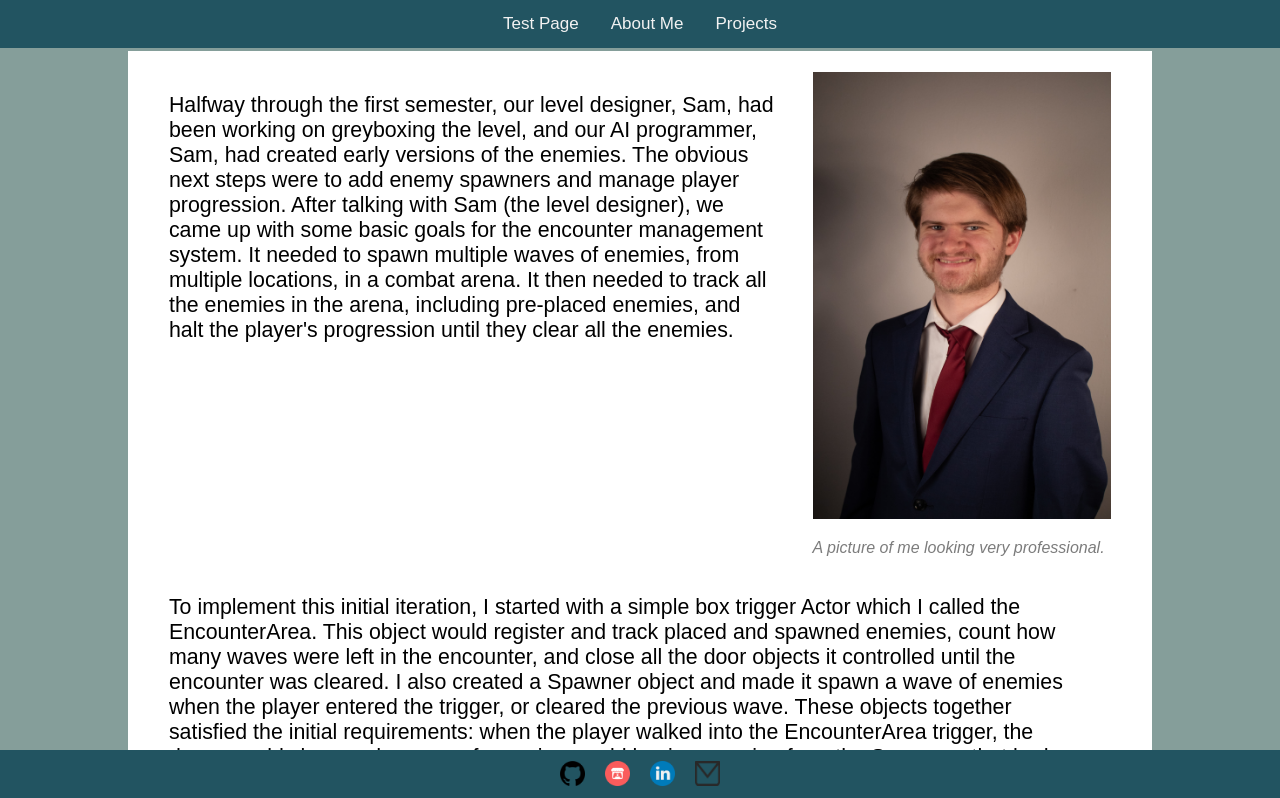
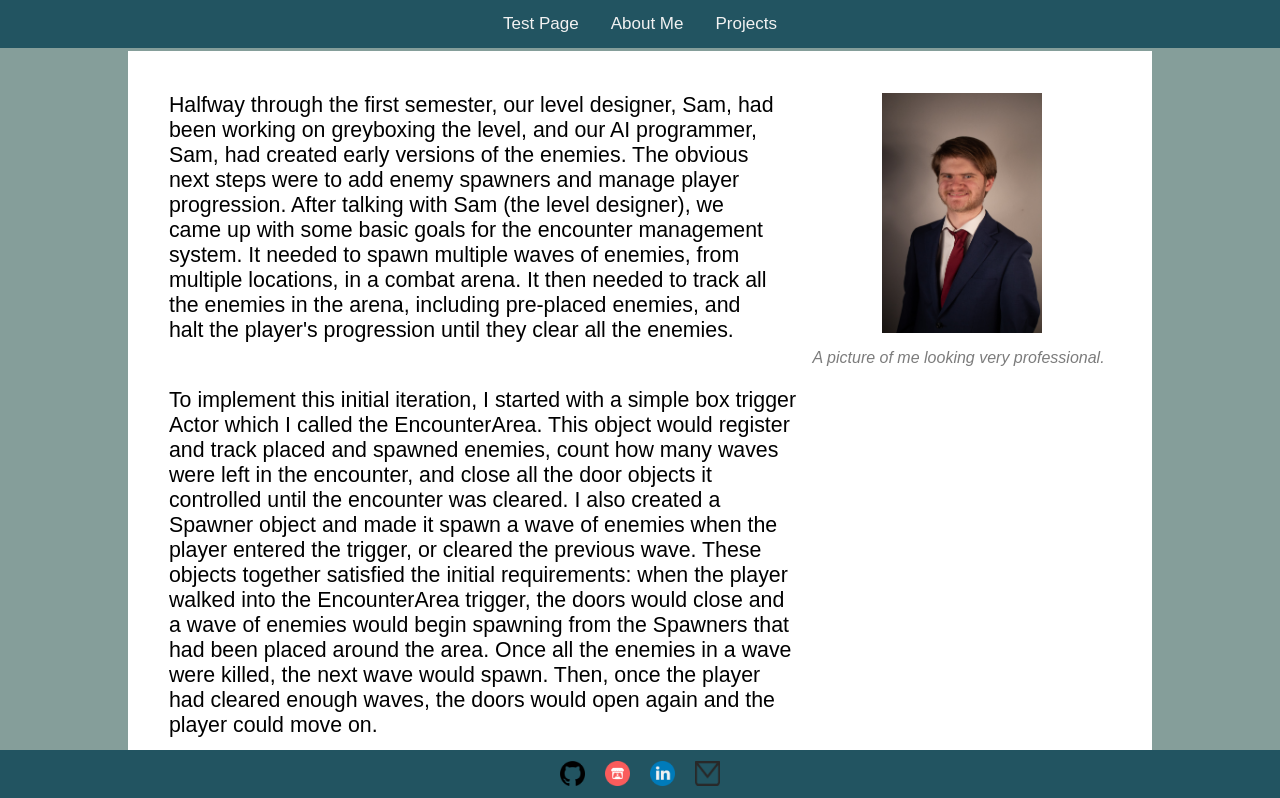
Before and after one commit to hdorer/hdorer.github.io, a React (Vite) app: page /test-page in a window 1280 px wide. Shown: the top 798 px of the page. Built offline with nearby package versions, Linux system fonts and the light colour scheme.

Commit message:
Article paragraph images are now sized based on paragraph text height

```diff
--- a/src/components/Article.css
+++ b/src/components/Article.css
@@ -4,27 +4,38 @@ article {
 
 .paragraph {
     display: flex;
+    font-size: 16pt;
+    margin-top: 1em;
+    margin-bottom: 1em;
 }
 
 .paragraph .text-column {
     width: 67%;
-    padding-right: 4%;
 }
 
 .paragraph .text-column.no-image {
     width: 100%;
 }
 
-.paragraph .text-column .article-text {
-    font-size: 16pt;
+.paragraph .text-column .text-wrapper {
+    flex-grow: 0;
+    align-self: flex-start;
+    height: auto;
+}
+
+.paragraph .text-column .text-wrapper .article-text p {
+    margin: 0;
 }
 
 .paragraph .media-column {
     width: 33%;
+    display:flex; /* surely this will have no negative consequences */
+    flex-direction: column;
 }
 
 .paragraph .media-column img {
     max-width: 100%;
+    min-height: 240px;
     height: auto;
 }
 
@@ -32,4 +43,33 @@ article {
     font-size: 12pt;
     color: rgb(124, 124, 124);
     font-style: italic;
+    margin: 0;
+    padding-top: 1em;
 }
+
+@media screen and (min-width: 768px) {
+    .paragraph .text-column {
+        padding-right: 4%;
+    }
+}
+
+@media screen and (max-width: 767px) {
+    .paragraph {
+        flex-direction: column;
+    }
+
+    .paragraph .text-column {
+        width: 100%;
+    }
+
+    .paragraph .media-column {
+        width: 100%;
+    }
+
+    .paragraph .media-column img {
+        max-height: 240px;
+        width: 100%;
+        height: auto;
+        object-fit: contain;
+    }
+}
--- a/src/components/Article.tsx
+++ b/src/components/Article.tsx
@@ -1,5 +1,7 @@
-import { useState, useEffect } from 'react';
+import { useContext, useRef, useState, useEffect } from 'react';
 import Markdown from 'react-markdown';
+import HeightGetter from './HeightGetter';
+import globalContext from './GlobalContext';
 import articles from '../modules/ArticleLoader';
 import './Article.css';
 
@@ -25,15 +27,40 @@ interface Props {
 }
 
 function Paragraph({ text, imageSrc, imageCaption }: ParagraphProps) {
+    const context = useContext(globalContext);
+    if(!context) {
+        throw new Error("Missing context (is the component you're trying to use this in inside a GlobalContextProvider?)");
+    }
+
+    const textRef = useRef<HTMLDivElement>(null);
+    const captionRef = useRef<HTMLParagraphElement>(null);
+
+    const [textHeight, recordTextHeight] = useState(0);
+    const [captionHeight, recordCaptionHeight] = useState(0);
+
+    const { screenWidth } = context;
+
     return (
         <div className="paragraph">
-            <div className={imageSrc ? "text-column" : "text-column no-image"}>
-                <Markdown className="article-text">{text}</Markdown>
+            <HeightGetter elementRef={textRef} setHeight={recordTextHeight} />
+            <HeightGetter elementRef={captionRef} setHeight={recordCaptionHeight} />
+            <div className="text-column">
+                <div ref={textRef} className="text-wrapper">
+                    <Markdown className="article-text">{text}</Markdown>
+                </div>
             </div>
             {imageSrc && (
                 <div className="media-column">
-                    <img src={`/src/assets/images/${imageSrc}`} />
-                    {imageCaption && <p className="image-caption">{imageCaption}</p>}
+                    {screenWidth >= 768 ?
+                        <img src={`/src/assets/images/${imageSrc}`} style={{
+                            maxHeight: `${textHeight - captionHeight}px`,
+                            width: `100%`,
+                            height: `auto`,
+                            objectFit: `contain`
+                        }} /> :
+                        <img src={`/src/assets/images/${imageSrc}`} />
+                    }
+                    {imageCaption && <p ref={captionRef} className="image-caption">{imageCaption}</p>}
                 </div>
             )}
         </div>
@@ -53,7 +80,7 @@ export function Article({ data }: Props) {
 
             const importedArticle = await importArticle();
 
-            return importedArticle.split('\n\n');
+            return importedArticle.replace(/\r\n/g, '\n').trim().split(/\n\s*\n/);
         }
 
         loadArticle().then(paragraphs => {
--- a/src/components/HeightGetter.tsx
+++ b/src/components/HeightGetter.tsx
@@ -1,31 +1,20 @@
-import { ReactNode, useRef, useEffect } from 'react';
+import { RefObject, useEffect } from 'react';
 
 interface Props {
-    className?: string
+    elementRef: RefObject<HTMLElement>;
     setHeight?: (height: number) => void;
-    children?: ReactNode
 }
 
-function HeightGetter({ className, setHeight, children }: Props) {
-    const divRef = useRef<HTMLDivElement>(null);
-
+function HeightGetter({ elementRef, setHeight }: Props) {
     useEffect(() => {
-        if(!divRef.current) {
+        if(!elementRef.current || !setHeight) {
             return;
         }
 
-        if(!setHeight) {
-            return;
-        }
-
-        setHeight(divRef.current.clientHeight);
+        setHeight(elementRef.current.offsetHeight);
     }, []);
 
-    return (
-        <div ref={divRef} className={className}>
-            {children}
-        </div>
-    );
+    return <></>;
 }
 
 export default HeightGetter;
--- a/src/routes/TestPage.tsx
+++ b/src/routes/TestPage.tsx
@@ -1,10 +1,10 @@
 import { Article, ArticleData } from '../components/Article';
-import encounterArticleJson from '../assets/articles/data/encounter_system.json';
+import articleJson from '../assets/articles/data/encounter_system.json';
 
-const encounterArticleData: ArticleData = encounterArticleJson;
+const articleData: ArticleData = articleJson;
 
 function TestPage() {
-    return <Article data={encounterArticleData} />;
+    return <Article data={articleData} />;
 }
 
 export default TestPage;
```
Also changed, not shown: src/components/Card.tsx (+6 -5 lines).
